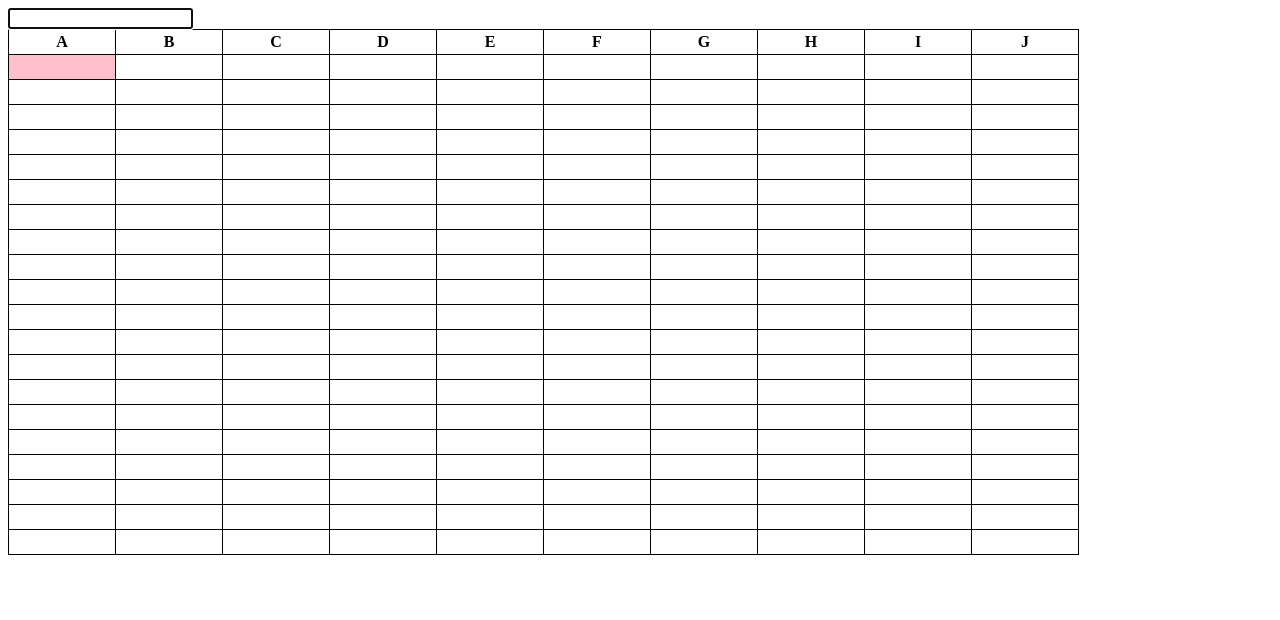
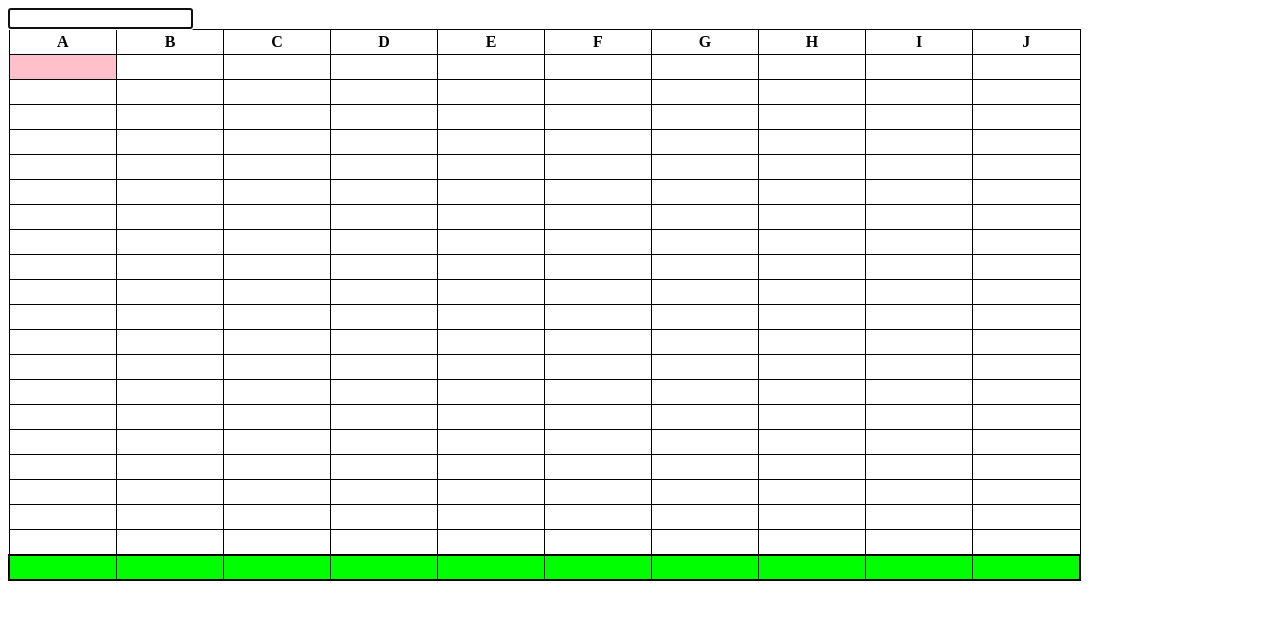
Before and after one commit to pboserman/x-cell, a website: page public/index.html in a window 1280 px wide. Drawn offline with Linux system fonts and the light colour scheme.

Commit message:
Add summing functionality with tests

```diff
--- a/public/css/styles.css
+++ b/public/css/styles.css
@@ -11,6 +11,7 @@ td {
 }
 
 tfoot {
+    border: 2px solid black;
     background-color: lime;
 }
 
--- a/public/js/bundle.js
+++ b/public/js/bundle.js
@@ -7,7 +7,7 @@ const tableView = new TableView(model);
 tableView.init();
 
 
-},{"./table-model":4,"./table-view":5}],2:[function(require,module,exports){
+},{"./table-model":5,"./table-view":6}],2:[function(require,module,exports){
 const getRange = function(fromNum, toNum) {
     return Array.from({ length: toNum - fromNum + 1},
         (unused, i) => i + fromNum);
@@ -52,6 +52,14 @@ module.exports = {
     removeChildren: removeChildren
 };
 },{}],4:[function(require,module,exports){
+const getSumFromArray = function(...numArray) {
+    return numArray.reduce((a, b) => a + b, 0);
+};
+
+module.exports = {
+    getSumFromArray: getSumFromArray
+};
+},{}],5:[function(require,module,exports){
 class TableModel {
     constructor(numCols=10, numRows=20) {
         this.numCols = numCols;
@@ -73,9 +81,10 @@ class TableModel {
 }
 
 module.exports = TableModel;
-},{}],5:[function(require,module,exports){
+},{}],6:[function(require,module,exports){
 const { getLetterRange } = require('./array-util');
 const { removeChildren, createTH, createTR, createTD } = require('./dom-util');
+const { getSumFromArray } = require('./sum-util');
 
 class TableView {
     constructor(model) {
@@ -92,6 +101,7 @@ class TableView {
     initDomReferences() {
         this.headerRowEl = document.querySelector('THEAD TR');
         this.sheetBodyEl = document.querySelector('TBODY');
+        this.sheetFootEl = document.querySelector('TFOOT TR');
         this.formulaBarEl = document.querySelector('#formula-bar');
     }
 
@@ -110,9 +120,15 @@ class TableView {
         this.formulaBarEl.focus();
     }
 
+    isCurrentCell(col, row) {
+        return this.currentCellLocation.col === col &&
+               this.currentCellLocation.row === row;
+    }
+
     renderTable() {
         this.renderTableHeader();
         this.renderTableBody();
+        this.renderTableFoot();
     }
 
     renderTableHeader() {
@@ -120,11 +136,6 @@ class TableView {
         getLetterRange('A', this.model.numCols)
             .map(colLabel => createTH(colLabel))
             .forEach(th => this.headerRowEl.appendChild(th));
-    }
-
-    isCurrentCell(col, row) {
-        return this.currentCellLocation.col === col &&
-               this.currentCellLocation.row === row;
     }
 
     renderTableBody() {
@@ -148,6 +159,18 @@ class TableView {
         this.sheetBodyEl.appendChild(fragment);
     }
 
+    renderTableFoot() {
+        const fragment = document.createDocumentFragment();
+        for (let col = 0; col < this.model.numCols; col++) {
+            const position = {col: col, row: 0};
+            const value = this.handleColSum(col);
+            const td = createTD(value);
+            fragment.appendChild(td);
+        }
+        removeChildren(this.sheetFootEl);
+        this.sheetFootEl.appendChild(fragment);
+    }
+
     attachEventHandlers() {
         this.sheetBodyEl.addEventListener('click', this.handleSheetClick.bind(this));
         this.formulaBarEl.addEventListener('keyup', this.handleFormulaBarChange.bind(this));
@@ -157,6 +180,19 @@ class TableView {
         const value = this.formulaBarEl.value;
         this.model.setValue(this.currentCellLocation, value);
         this.renderTableBody();
+        this.renderTableFoot();
+    }
+
+    handleColSum(col) {
+        const valueArray = [];
+        for (let row = 0; row < this.model.numRows; row++) {
+            const position = { col: col, row: row };
+            const value = Number(this.model.getValue(position), 10);
+            if (value) {
+                valueArray.push(value);
+            }
+        }
+        return getSumFromArray(...valueArray);
     }
 
     handleSheetClick(evt) {
@@ -168,7 +204,9 @@ class TableView {
         this.renderTableBody();
         this.renderFormulaBar();
     }
+
+
 }
 
 module.exports = TableView;
-},{"./array-util":2,"./dom-util":3}]},{},[1]);
+},{"./array-util":2,"./dom-util":3,"./sum-util":4}]},{},[1]);
```
Also changed, not shown: client/js/table-view.js (+35 -5 lines), client/js/test/fixtures/sheet-container.html (+4 -0 lines), client/js/test/table-view.test.js (+30 -0 lines).
